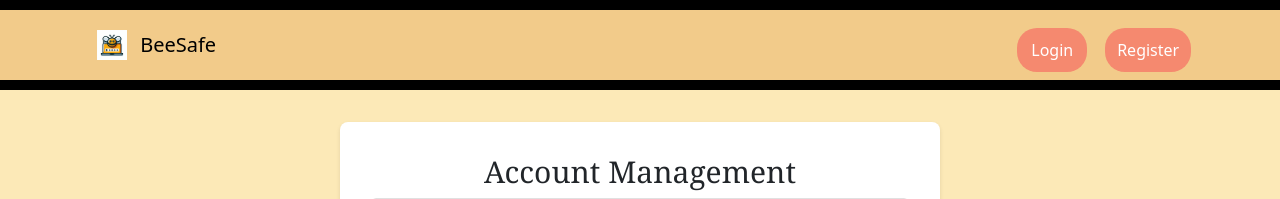
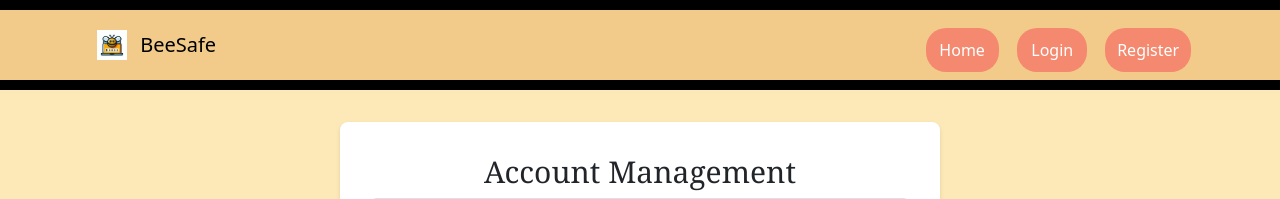
Before and after one commit to dsinha12345/Software_passord_manager, a Django app: template password-test/users/templates/users/account.html in a window 1280 px wide. Shown: the top 199 px of the page. Run offline with Django 3.2, Linux system fonts and the light colour scheme; the template is opened without the code that fills it, so the values that code supplies are empty.

Commit message:
GUI fixes
-Home button added
-Button style added to toolbar post login

```diff
--- a/password-test/users/templates/base_generic.html
+++ b/password-test/users/templates/base_generic.html
@@ -28,22 +28,27 @@
                     <ul class="navbar-nav">
                         {% if user.is_authenticated %}
                             <li class="nav-item">
-                                <a class="nav-link" href="{% url 'dashboard' %}">Dashboard</a>
+                                <a class="button_header nav-link" href="{% url 'home' %}">Home</a>
                             </li>
                             <li class="nav-item">
-                                <a class="nav-link" href="{% url 'generate_password' %}">Generate</a>
+                                <a class="button_header nav-link" href="{% url 'dashboard' %}">Dashboard</a>
                             </li>
                             <li class="nav-item">
-                                <a class="nav-link" href="{% url 'account' %}">Account</a>
+                                <a class="button_header nav-link" href="{% url 'generate_password' %}">Generate</a>
                             </li>
                             <li class="nav-item">
-                                <form method="POST" action="{% url 'logout' %}">
+                                <a class="button_header nav-link" href="{% url 'account' %}">Account</a>
+                            </li>
+                            <li class="nav-item">
+                                <a class="button_header nav-link" href="#" onclick="document.getElementById('logout-form').submit(); return false;">Logout</a>
+                                <form id="logout-form" method="POST" action="{% url 'logout' %}" class="d-none">
                                     {% csrf_token %}
-                                    <button type="submit" class="btn btn-outline-primary">Logout</button>
                                 </form>
                             </li>
-
                         {% else %}
+                            <li class="nav-item">
+                                <a class="button_header nav-link" href="{% url 'home' %}">Home</a>
+                            </li>
                             <li class="nav-item">
                                 <a class="button_header nav-link" href="{% url 'login' %}">Login</a>
                             </li>
@@ -62,8 +67,6 @@
         {% endblock %}
     </main>
 
-
-
     <!-- Bootstrap JS and Popper.js -->
     <script src="https://cdn.jsdelivr.net/npm/@popperjs/core@2.11.6/dist/umd/popper.min.js"></script>
     <script src="https://cdn.jsdelivr.net/npm/bootstrap@5.3.0-alpha1/dist/js/bootstrap.min.js"></script>
```
